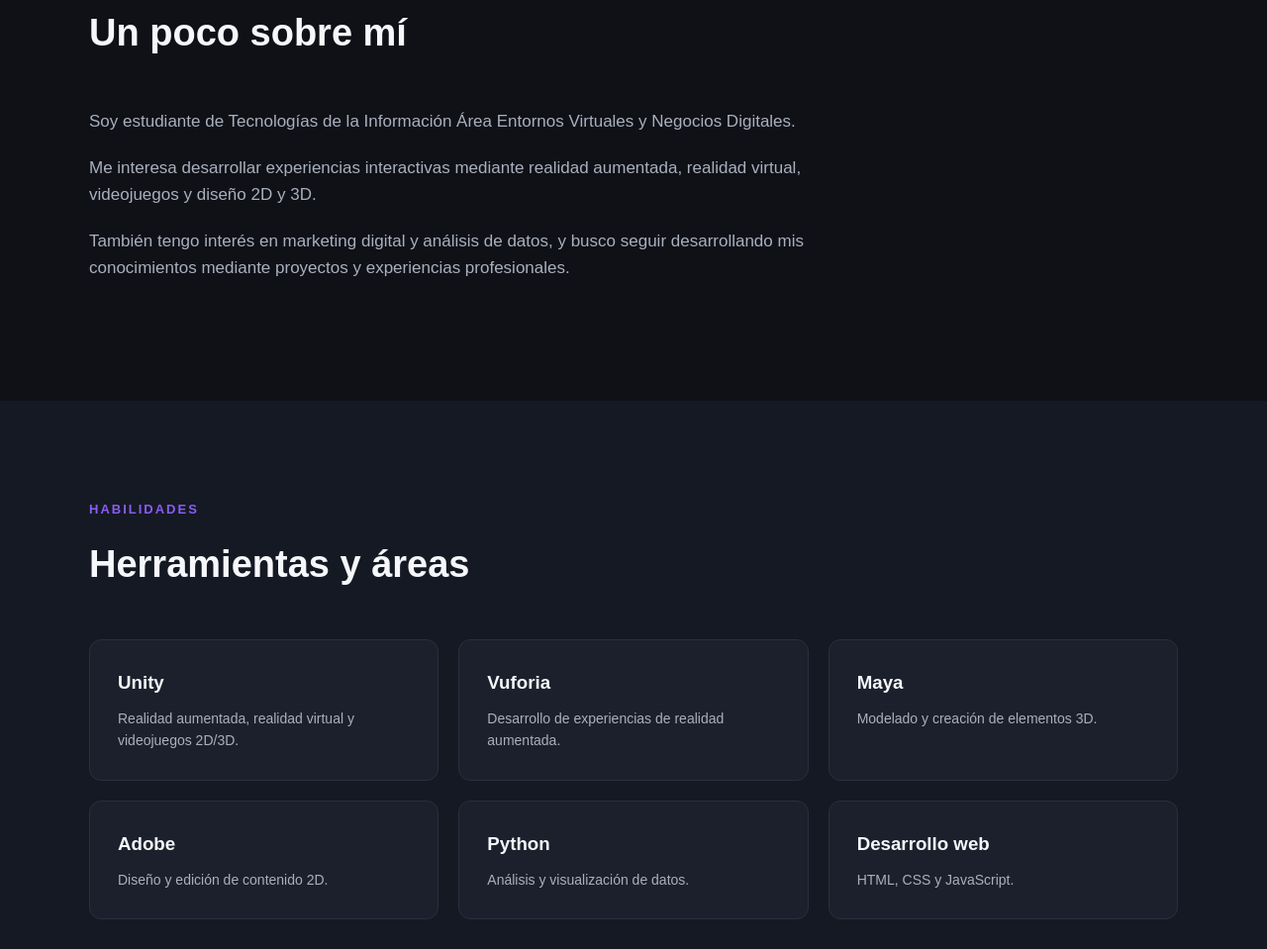
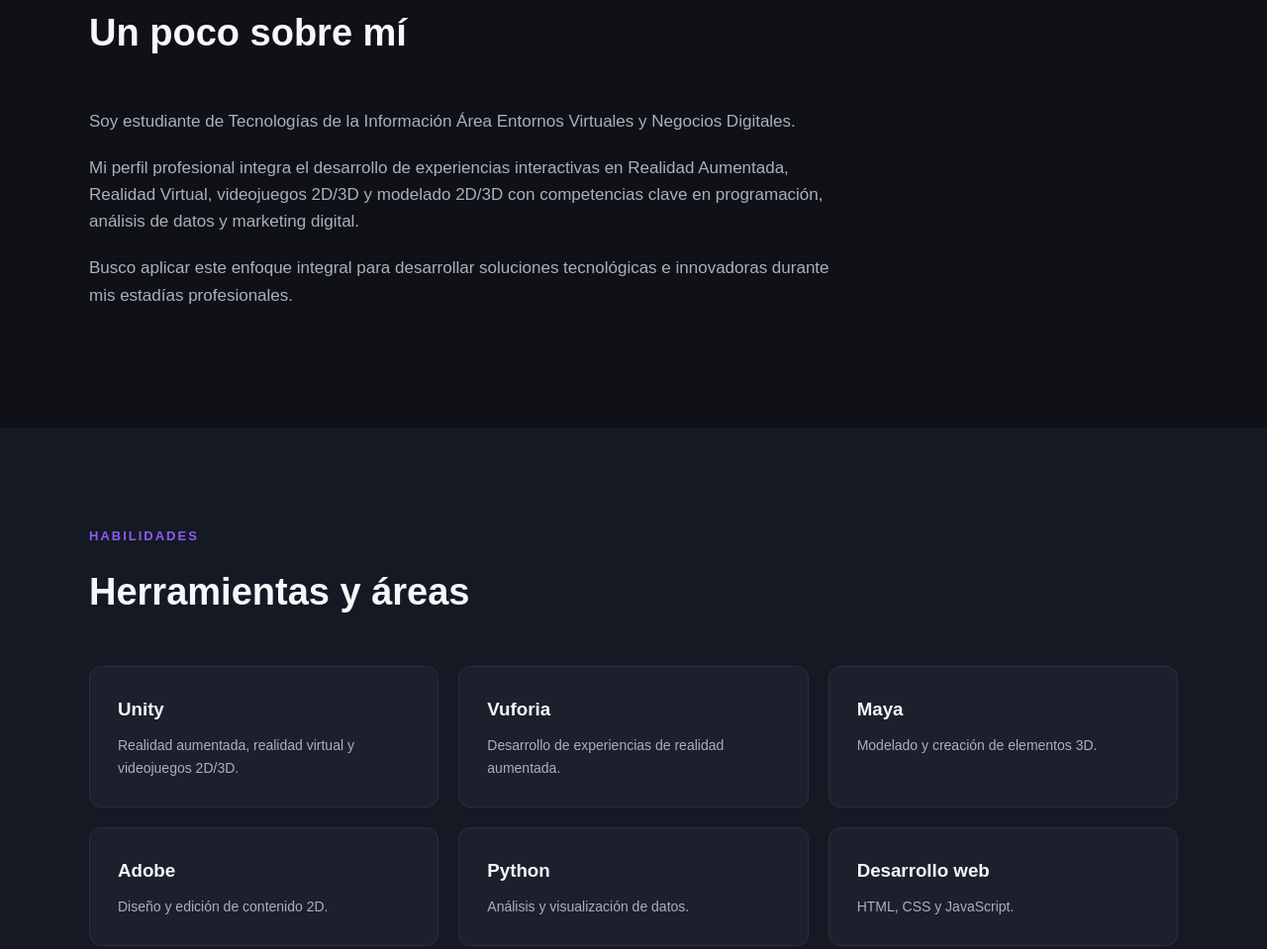
Before and after one commit to javiersolis200529/portafolio, a plain HTML site: page index.html in a window 1280 px wide. Shown: the part 844-1803 px from the top of the page at 99% size. Drawn offline with Linux system fonts and the light colour scheme.

Commit message:
Ajuste de redaccion en perfil profesional

```diff
--- a/index.html
+++ b/index.html
@@ -108,17 +108,16 @@
                         </p>
 
                         <p>
-                            Me interesa desarrollar experiencias interactivas
-                            mediante realidad aumentada, realidad virtual,
-                            videojuegos y diseño 2D y 3D.
+                            Mi perfil profesional integra el desarrollo de experiencias interactivas en
+                            Realidad Aumentada, Realidad Virtual, videojuegos 2D/3D y modelado 2D/3D
+                            con competencias clave en programación, análisis de datos y marketing digital.
                         </p>
 
                         <p>
-                            También tengo interés en marketing digital y
-                            análisis de datos, y busco seguir desarrollando
-                            mis conocimientos mediante proyectos y
-                            experiencias profesionales.
+                            Busco aplicar este enfoque integral para desarrollar soluciones tecnológicas
+                            e innovadoras durante mis estadías profesionales.
                         </p>
+
 
                     </div>
 
@@ -318,7 +317,7 @@
                     <article class="project-card">
 
                         <div class="project-image">
-                            <img src="img/Logo3D.PNG" alt="El Despertar Del Prisma">
+                            <img src="img/Logo3D.png" alt="El Despertar Del Prisma">
                         </div>
 
                         <div class="project-content">
```
